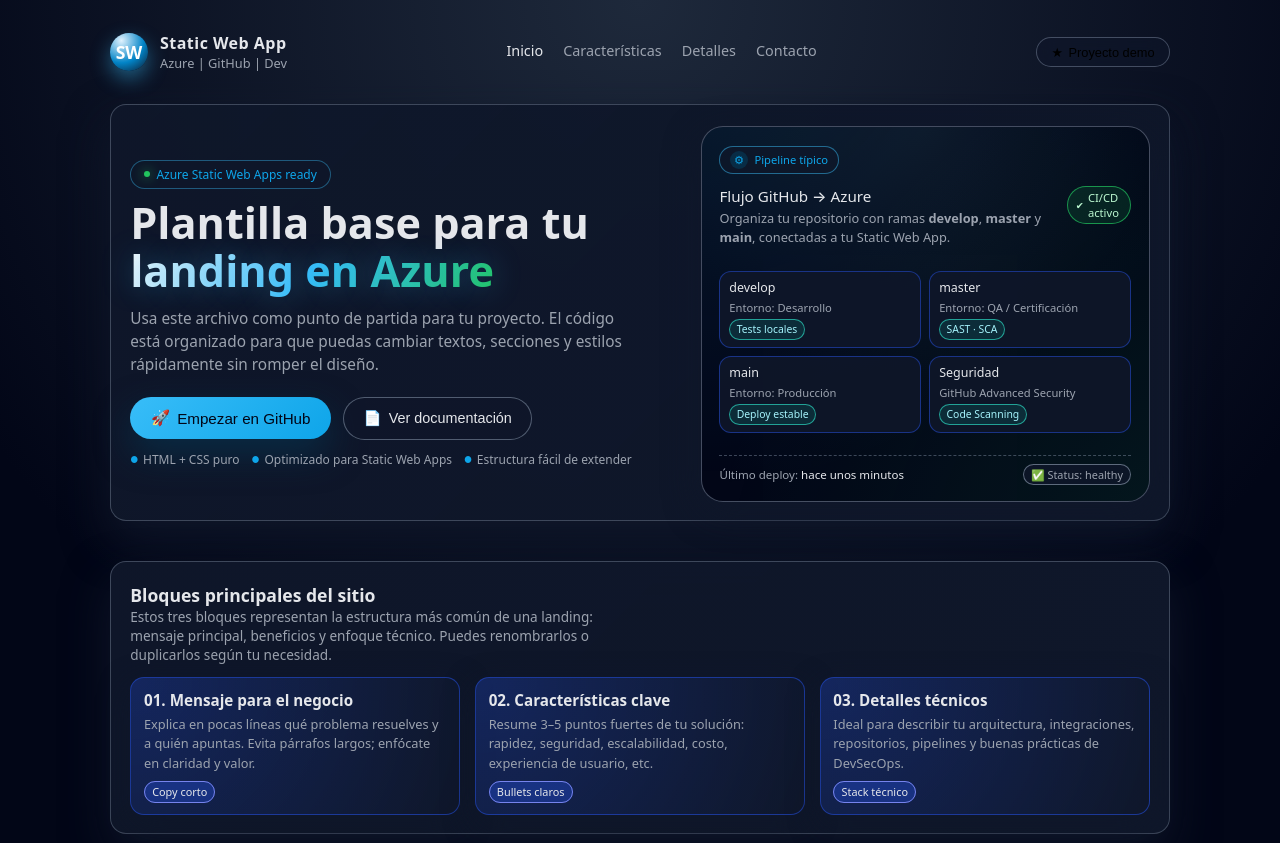
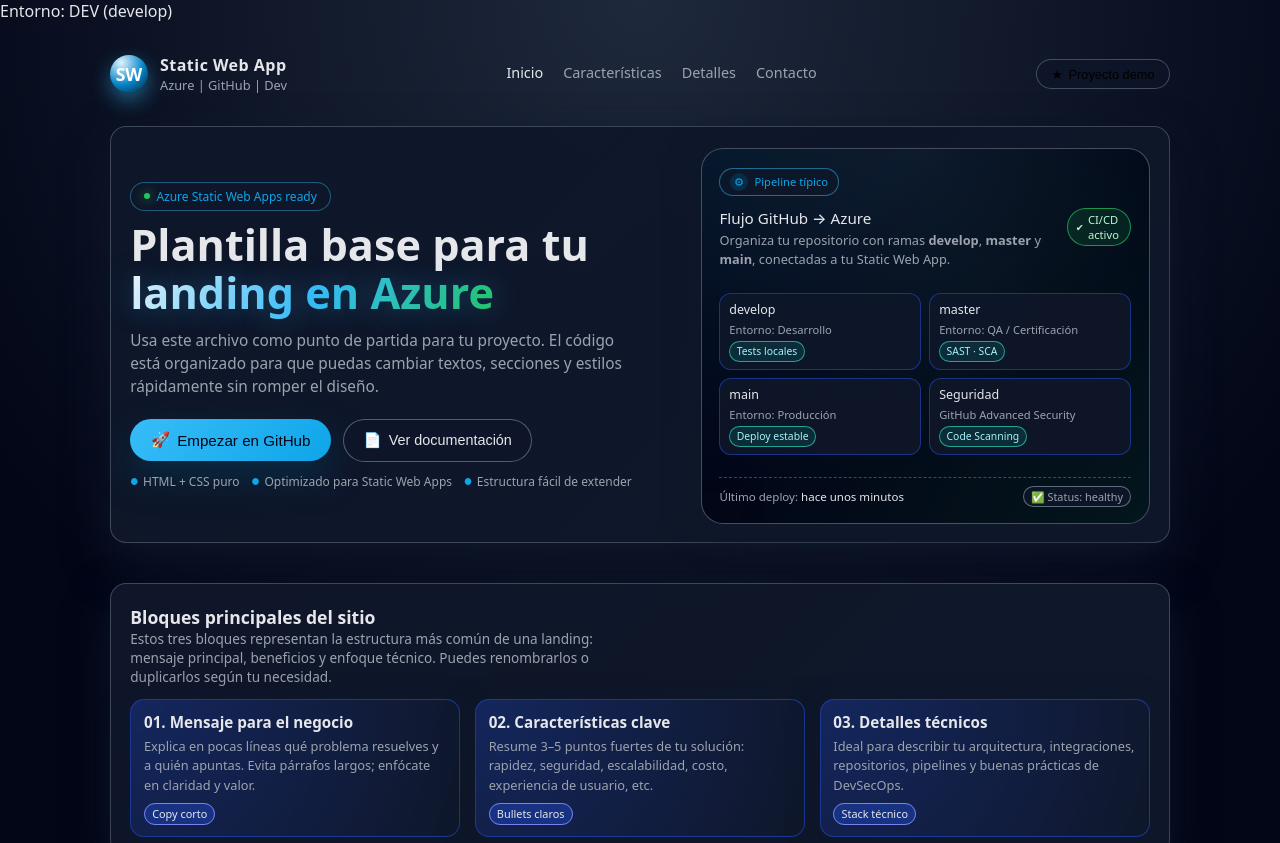
Before and after one commit to cyberdev369/swebapps-azure, a plain HTML site: page index.html in a window 1280 px wide. Shown: the top 843 px of the page. Drawn offline with Linux system fonts and the light colour scheme.

Commit message:
Add environment label to index.html

```diff
--- a/index.html
+++ b/index.html
@@ -5,6 +5,8 @@
   <title>Mi Static Web App</title>
   <meta name="viewport" content="width=device-width, initial-scale=1" />
   <meta name="description" content="Landing page simple para Azure Static Web Apps" />
+  <p>Entorno: DEV (develop)</p>
+
 
   <style>
     /* =========================
```
